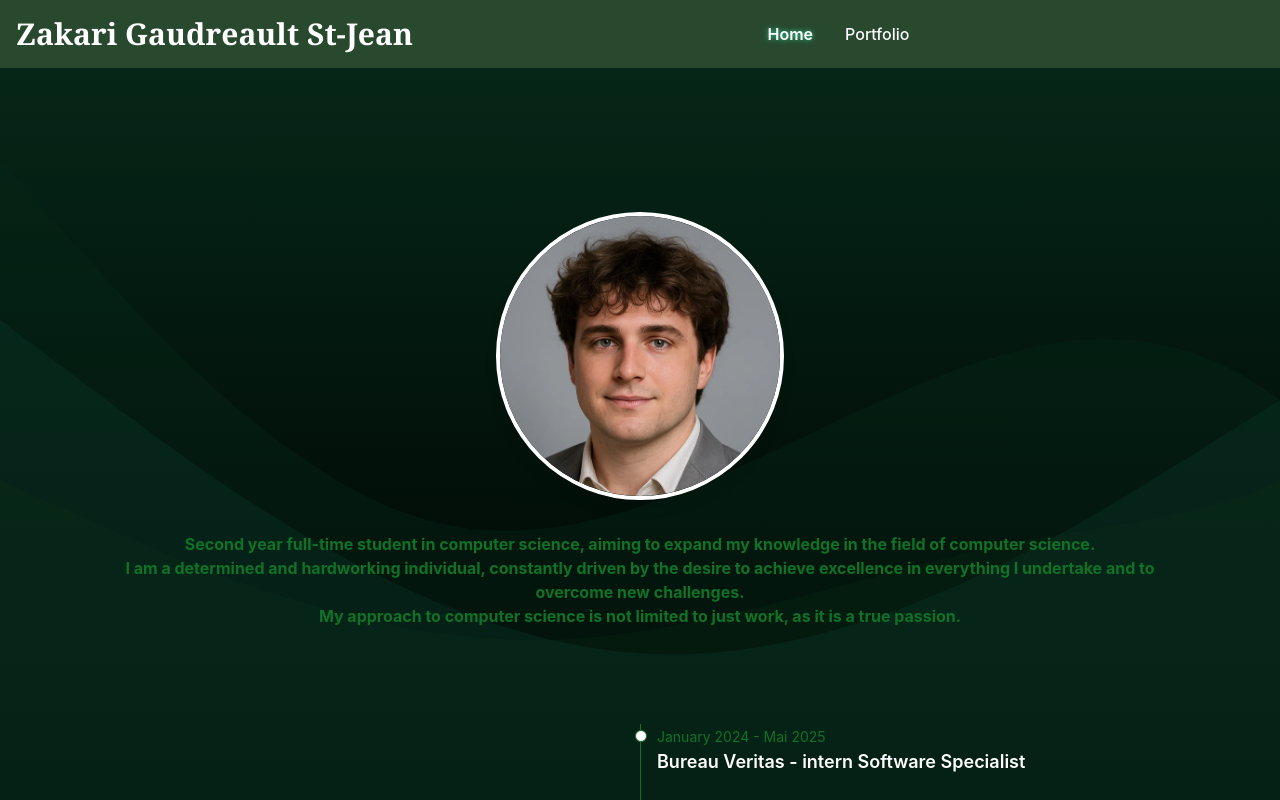
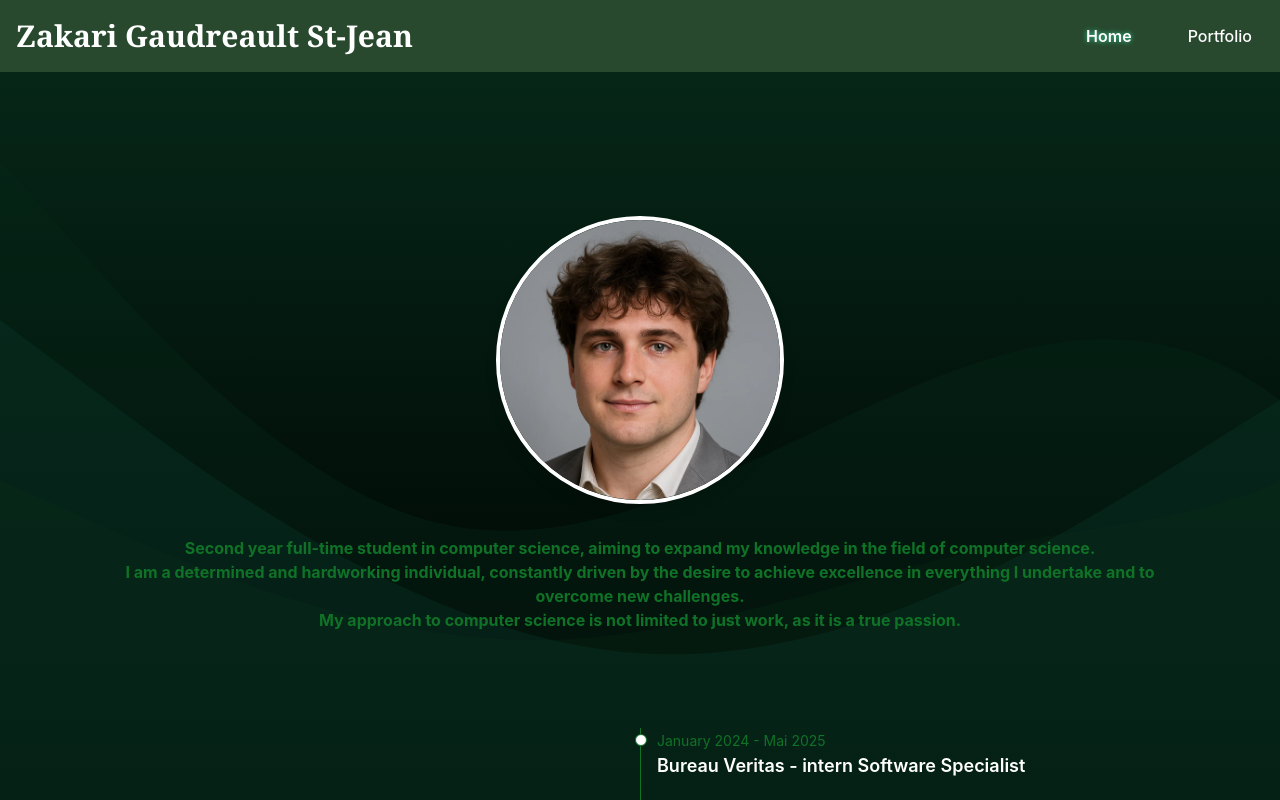
Before and after one commit to ZakariGaudreault/MyPorfolio, a Next.js app: page / in a window 1280 px wide. Shown: the top 800 px of the page. Built offline with nearby package versions, Linux system fonts and the light colour scheme.

Commit message:
fixed navbar issues

```diff
--- a/components/navbar.tsx
+++ b/components/navbar.tsx
@@ -1,11 +1,12 @@
 "use client";
+import { useState } from "react";
 import { usePathname } from "next/navigation";
 import Link from "next/link";
 
 export default function Navbar() {
   const pathName = usePathname();
+  const [menuOpen, setMenuOpen] = useState(false);
 
-  // Replace this with your actual secondary color HEX code
   const secondaryColorHex = "#34D399";
 
   const links = [
@@ -16,26 +17,20 @@ export default function Navbar() {
   return (
     <nav className="bg-tertiary border-gray-200">
       <div className="max-w-screen-xl flex flex-wrap items-center justify-between mx-auto p-4">
-
+        {/* Logo / Name */}
         <span className="self-center lg:text-3xl font-semibold whitespace-nowrap text-primary font-serif">
           Zakari Gaudreault St-Jean
         </span>
 
-        <div className="flex md:order-2 space-x-3 md:space-x-0 rtl:space-x-reverse">
-
-
-
+        {/* Mobile menu button */}
         <button
-            onClick={() => {
-              alert("Feature to come. Desktop version is working correctly.");
-            }}
-            data-collapse-toggle="navbar-cta"
+          onClick={() => setMenuOpen((prev) => !prev)}
           type="button"
           className="inline-flex items-center p-2 w-10 h-10 justify-center text-sm text-primary rounded-2xl md:hidden hover:bg-primary hover:text-tertiary focus:outline-none focus:ring-2"
-            aria-controls="navbar-cta"
-            aria-expanded="false"
+          aria-controls="navbar-menu"
+          aria-expanded={menuOpen}
         >
-            <span className="sr-only">Open main menu</span>
+          <span className="sr-only">Toggle menu</span>
           <svg
             className="w-5 h-5"
             aria-hidden="true"
@@ -52,17 +47,21 @@ export default function Navbar() {
             />
           </svg>
         </button>
-        </div>
+
+        {/* Menu Links */}
         <div
-          className="items-center justify-between hidden w-full md:flex md:w-auto md:order-1"
-          id="navbar-cta"
+          id="navbar-menu"
+          className={`${
+            menuOpen ? "block" : "hidden"
+          } w-full md:flex md:w-auto md:order-1`}
         >
           <ul className="flex flex-col font-medium p-4 md:p-0 mt-4 border border-gray-100 rounded-2xl md:space-x-8 rtl:space-x-reverse md:flex-row md:mt-0 md:border-0 bg-tertiary">
             {links.map(({ href, label }) => (
               <li key={href}>
                 <Link
                   href={href}
-                  className={`${
+                  onClick={() => setMenuOpen(false)} // Close after clicking
+                  className={`block py-2 px-3 rounded ${
                     pathName === href
                       ? "text-primary font-semibold"
                       : "text-white hover:text-primary"
```
Lines whose indentation alone changed are shown as unchanged.
